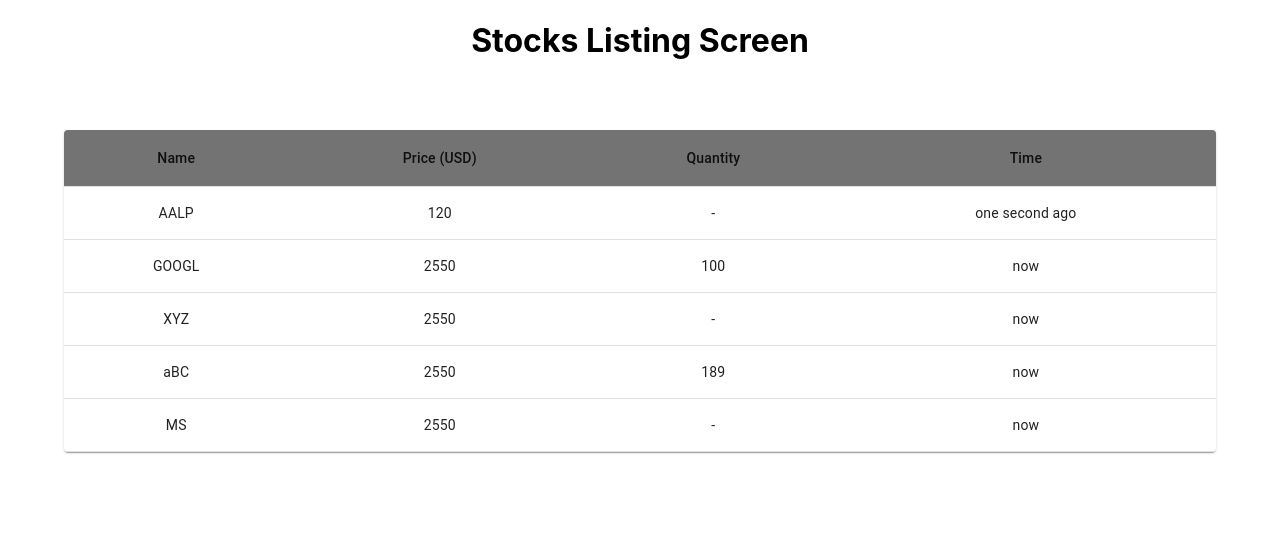
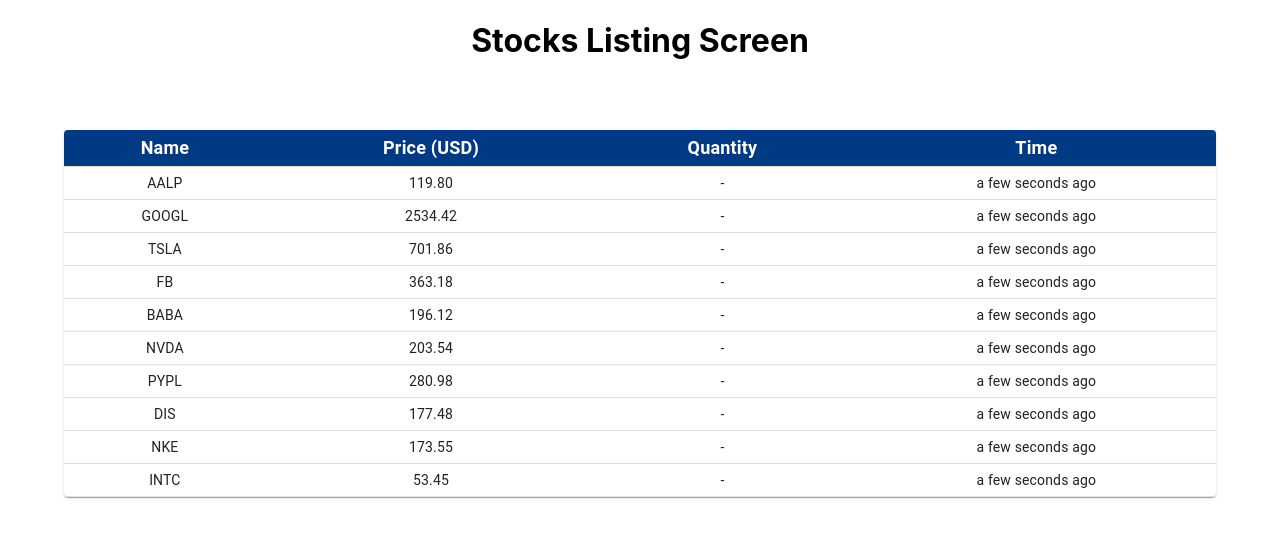
Before and after one commit to rahulpariyani-coditas/stock-price-simulator-service, a React (Create React App) app: page / in a window 1280 px wide. Shown: the top 538 px of the page. Built offline with nearby package versions, Linux system fonts and the light colour scheme.

Commit message:
feat: added service, snakbar and modal component

```diff
--- a/package.json
+++ b/package.json
@@ -4,9 +4,11 @@
   "private": true,
   "dependencies": {
     "@material-ui/core": "^4.12.3",
+    "@material-ui/lab": "^4.0.0-alpha.60",
     "@testing-library/jest-dom": "^5.14.1",
     "@testing-library/react": "^11.2.7",
     "@testing-library/user-event": "^12.8.3",
+    "moment": "^2.29.1",
     "react": "^17.0.2",
     "react-dom": "^17.0.2",
     "react-scripts": "4.0.3",
--- a/src/App.js
+++ b/src/App.js
@@ -1,12 +1,12 @@
 import "./App.css";
 import StocksListing from "./views/StocksListing";
 
-function App() {
+const App = () => {
   return (
     <div>
       <StocksListing />
     </div>
   );
-}
+};
 
 export default App;
--- /dev/null
+++ b/src/components/CustomModal/index.js
@@ -0,0 +1,80 @@
+import React, { useState } from "react";
+import { makeStyles } from "@material-ui/core/styles";
+import { Modal, Backdrop, Fade, Button, TextField } from "@material-ui/core";
+
+const useStyles = makeStyles((theme) => ({
+  modal: {
+    display: "flex",
+    alignItems: "center",
+    justifyContent: "center",
+  },
+  paper: {
+    backgroundColor: theme.palette.background.paper,
+    boxShadow: theme.shadows[5],
+    minHeight: "200px",
+    minWidth: "600px",
+    padding: "24px",
+    outline: "none",
+    borderRadius: "6px",
+  },
+}));
+
+const CustomModal = (props) => {
+  const [quantity, setQuantity] = useState("0");
+  const classes = useStyles();
+
+  return (
+    <>
+      <Modal
+        aria-labelledby="transition-modal-title"
+        aria-describedby="transition-modal-description"
+        className={classes.modal}
+        open={props.open}
+        onClose={props.handleClose}
+        closeAfterTransition
+        BackdropComponent={Backdrop}
+        BackdropProps={{
+          timeout: 500,
+        }}
+      >
+        <Fade in={props.open}>
+          <div className={classes.paper}>
+            <h2 id="transition-modal-title">Order Form</h2>
+            <small>{props.selectedCurrentPrice?.price} </small>
+            <p id="transition-modal-description">
+              Ticker: {props.selectedTicker?.name}
+            </p>
+            <p id="transition-modal-description">
+              Price: {props.selectedTicker?.price}
+            </p>
+            <p id="transition-modal-description">
+              Quantity:{" "}
+              {
+                <TextField
+                  variant="outlined"
+                  size="small"
+                  onChange={(e) => setQuantity(e.target.value)}
+                />
+              }
+            </p>
+            <Button
+              variant="contained"
+              color="primary"
+              fullWidth
+              onClick={() =>
+                props.onBuyClick({
+                  ...props.selectedTicker,
+                  quantity: quantity,
+                })
+              }
+            >
+              Buy
+            </Button>
+          </div>
+        </Fade>
+      </Modal>
+    </>
+  );
+};
+
+export default CustomModal;
--- /dev/null
+++ b/src/components/CustomSnackbar/index.js
@@ -0,0 +1,22 @@
+import React from "react";
+import Snackbar from "@material-ui/core/Snackbar";
+import MuiAlert from "@material-ui/lab/Alert";
+
+const CustomSnackbar = (props) => {
+  return (
+    <>
+      <Snackbar
+        anchorOrigin={{ vertical: "top", horizontal: "right" }}
+        open={props.show}
+        autoHideDuration={2000}
+        onClose={props.onClose}
+      >
+        <MuiAlert elevation={6} variant="filled" severity={props.type}>
+          {props.message}
+        </MuiAlert>
+      </Snackbar>
+    </>
+  );
+};
+
+export default CustomSnackbar;
--- a/src/components/CustomizedTables/index.js
+++ b/src/components/CustomizedTables/index.js
@@ -7,13 +7,14 @@
 import TableHead from "@material-ui/core/TableHead";
 import TableRow from "@material-ui/core/TableRow";
 import Paper from "@material-ui/core/Paper";
+import CircularProgress from "@material-ui/core/CircularProgress";
 
 const useStyles = makeStyles({
-  table: {
-    // minWidth: 700,
-  },
-  TableHead: {
-    backgroundColor: "#737373",
+  tableHead: {
+    backgroundColor: "#003984",
+    color: "white",
+    fontWeight: "600",
+    fontSize: "18px",
   },
 });
 
@@ -21,26 +22,45 @@
   const classes = useStyles();
 
   return (
+    <>
+      {props.colFields.length > 0 ? (
         <TableContainer component={Paper}>
-      <Table className={classes.table} aria-label="customized table">
-        <TableHead className={classes.TableHead}>
+          <Table size="small">
+            <TableHead>
               <TableRow>
-            {props.colDefs.map((col) => (
-              <TableCell align="center">{col.label}</TableCell>
+                {props.colDefs.map((col, index) => (
+                  <TableCell
+                    key={index}
+                    className={classes.tableHead}
+                    align="center"
+                  >
+                    {col.label}
+                  </TableCell>
                 ))}
               </TableRow>
             </TableHead>
             <TableBody>
-          {props.colFields.map((row) => (
-            <TableRow key={row.name} hover>
+              {props.colFields?.map((row, index) => (
+                <TableRow
+                  key={index}
+                  hover
+                  className={classes.tableRow}
+                  onClick={() => props.onTableRowClick(row)}
+                >
                   {props.colDefs.map((col, index) => (
-                <TableCell align="center">{row[index]}</TableCell>
+                    <TableCell key={index} align="center">
+                      {row[col.name]}
+                    </TableCell>
                   ))}
                 </TableRow>
               ))}
             </TableBody>
           </Table>
         </TableContainer>
+      ) : (
+        <CircularProgress />
+      )}
+    </>
   );
 };
 
--- /dev/null
+++ b/src/utils/simulatorService.js
@@ -0,0 +1,35 @@
+const moment = require("moment");
+const initialArray = [
+  ["AALP", "120", "-", "now"],
+  ["GOOGL", "2550", "-", "now"],
+  ["TSLA", "699.10", "-", "now"],
+  ["FB", "363.51", "-", "now"],
+  ["BABA", "196.39", "-", "now"],
+  ["NVDA", "203.66", "-", "now"],
+  ["PYPL", "279.54", "-", "now"],
+  ["DIS", "177.13", "-", "now"],
+  ["NKE", "172.8", "-", "now"],
+  ["INTC", "53.922550", "-", "now"],
+];
+const getNewPrice = (oldPrice) => {
+  let newPrice;
+  let random = Math.random();
+  if (random > 0.5) {
+    newPrice = oldPrice + (oldPrice * Math.random()) / 100;
+  } else {
+    newPrice = oldPrice - (oldPrice * Math.random()) / 100;
+  }
+  return parseFloat(newPrice).toFixed(2);
+};
+
+export const simulatorService = (props = initialArray) => {
+  let newTickerArray = [...initialArray];
+
+  newTickerArray = newTickerArray.map((ticker) => {
+    ticker[1] = getNewPrice(parseFloat(ticker[1]));
+    ticker[3] = moment().format("YYYY-MM-DD HH:mm:ss");
+    return ticker;
+  });
+  console.log("newTickerArray :", newTickerArray);
+  return newTickerArray;
+};
--- a/src/views/StocksListing/constants.js
+++ b/src/views/StocksListing/constants.js
@@ -1,3 +1,5 @@
+const moment = require("moment");
+
 export const metadata = {
   table: {
     colDefs: [
@@ -18,12 +20,42 @@
         name: "time",
       },
     ],
-    colFields: [
-      ["AALP", " 120", "-", "one second ago"],
-      ["GOOGL", " 2550", "100", "now"],
-      ["XYZ", " 2550", "-", "now"],
-      ["aBC", " 2550", "189", "now"],
-      ["MS", " 2550", "-", "now"],
-    ],
+
+    // colFields: [
+    //   ["AALP", "120", "-", "now"],
+    //   ["GOOGL", "2550", "-", "now"],
+    //   ["TSLA", "699.10", "-", "now"],
+    //   ["FB", "363.51", "-", "now"],
+    //   ["BABA", "196.39", "-", "now"],
+    //   ["NVDA", "203.66", "-", "now"],
+    //   ["PYPL", "279.54", "-", "now"],
+    //   ["DIS", "177.13", "-", "now"],
+    //   ["NKE", "172.8", "-", "now"],
+    //   ["INTC", "53.922550", "-", "now"],
+    // ],
+
+    // colFields: [
+    //   { name: "AALP", price: "120", quantity: "-", time: "one second ago" },
+    //   { name: "GOOGL", price: "2550", quantity: "100", time: "now" },
+    //   { name: "XYZ", price: "123", quantity: "-", time: "now" },
+    //   { name: "aBC", price: "3333", quantity: "189", time: "now" },
+    //   { name: "MS", price: "444", quantity: "-", time: "now" },
+    //   { name: "MNO", price: "345", quantity: "-", time: "one second ago" },
+    //   { name: "PQR", price: "34", quantity: "100", time: "now" },
+    //   { name: "DFG", price: "323", quantity: "-", time: "now" },
+    //   { name: "JKL", price: "3535", quantity: "189", time: "now" },
+    //   { name: "TGI", price: "2550", quantity: "-", time: "now" },
+    // ],
+  },
+
+  getTableFormatData: (data) => {
+    return data.map((ticker) => {
+      return {
+        name: ticker[0],
+        price: ticker[1],
+        quantity: ticker[2],
+        time: moment(ticker[3], "YYYY-MM-DD HH:mm:ss").fromNow(),
+      };
+    });
   },
 };
--- a/src/views/StocksListing/index.js
+++ b/src/views/StocksListing/index.js
@@ -1,16 +1,104 @@
-import React from "react";
+import React, { useEffect, useState } from "react";
 import CustomizedTables from "../../components/CustomizedTables";
 import { metadata } from "./constants";
 import "./StocksListing.css";
+import { simulatorService } from "../../utils/simulatorService";
+import CustomModal from "../../components/CustomModal";
+import CustomSnackbar from "../../components/CustomSnackbar";
 
 const StocksListing = () => {
+  const [prevTickersArray, setPrevTickersArray] = useState([]);
+  const [tickersArray, setTickersArray] = useState([]);
+  const [showOrderForm, setShowOrderForm] = useState(false);
+  const [selectedTicker, setSelectedTicker] = useState(null);
+  const [showSnackbar, setShowSnackbar] = useState({
+    show: false,
+    type: "",
+    message: "",
+  });
+
+  useEffect(() => {
+    setInterval(() => {
+      setPrevTickersArray(tickersArray);
+      const newTickerArray = simulatorService(tickersArray);
+      const tableFormatData = metadata.getTableFormatData(newTickerArray);
+      setTickersArray(tableFormatData);
+    }, 5000);
+  }, []);
+
+  const modalHandleClose = () => setShowOrderForm(false);
+  const snackbarClose = () =>
+    setShowSnackbar({
+      show: false,
+      type: "",
+      message: "",
+    });
+
+  const onTableRowClick = (ticker) => {
+    setShowOrderForm(!showOrderForm);
+    setSelectedTicker(ticker);
+  };
+
+  const getSelectedCurrentPrice = () => {
+    if (selectedTicker) {
+      let tempp = tickersArray.find(
+        (ticker) => ticker.name === selectedTicker.name
+      );
+      return tempp;
+    }
+  };
+
+  const onBuyClick = (props) => {
+    console.log("props onBuyClick :", props);
+    if (selectedTicker.price > getSelectedCurrentPrice().price) {
+      setShowSnackbar({
+        show: true,
+        type: "error",
+        message: "Current Price is Much Better, updating Order!",
+      });
+      setSelectedTicker(getSelectedCurrentPrice());
+    } else {
+      setShowOrderForm(!showOrderForm);
+      setNewTickerArray(props);
+      setShowSnackbar({
+        show: true,
+        type: "success",
+        message: "Buy Order Placed!",
+      });
+    }
+  };
+
+  const setNewTickerArray = (props) => {
+    let tickersArrayCopy = [...tickersArray];
+    tickersArrayCopy = tickersArrayCopy.map((ticker) => {
+      if (ticker.name === props.name) {
+        ticker.quantity = props.quantity;
+      }
+      return ticker;
+    });
+
+    setTickersArray(tickersArrayCopy);
+  };
+
   return (
-    <div>
+    <>
       <h1 align="center">Stocks Listing Screen</h1>
       <section className="tableWrapper">
-        <CustomizedTables {...metadata.table} />
+        <CustomizedTables
+          {...metadata.table}
+          colFields={tickersArray}
+          onTableRowClick={onTableRowClick}
+        />
       </section>
-    </div>
+      <CustomSnackbar {...showSnackbar} onClose={snackbarClose} />
+      <CustomModal
+        open={showOrderForm}
+        handleClose={modalHandleClose}
+        onBuyClick={onBuyClick}
+        selectedCurrentPrice={getSelectedCurrentPrice()}
+        selectedTicker={selectedTicker}
+      />
+    </>
   );
 };
 
```
Lines whose indentation alone changed are shown as unchanged.
